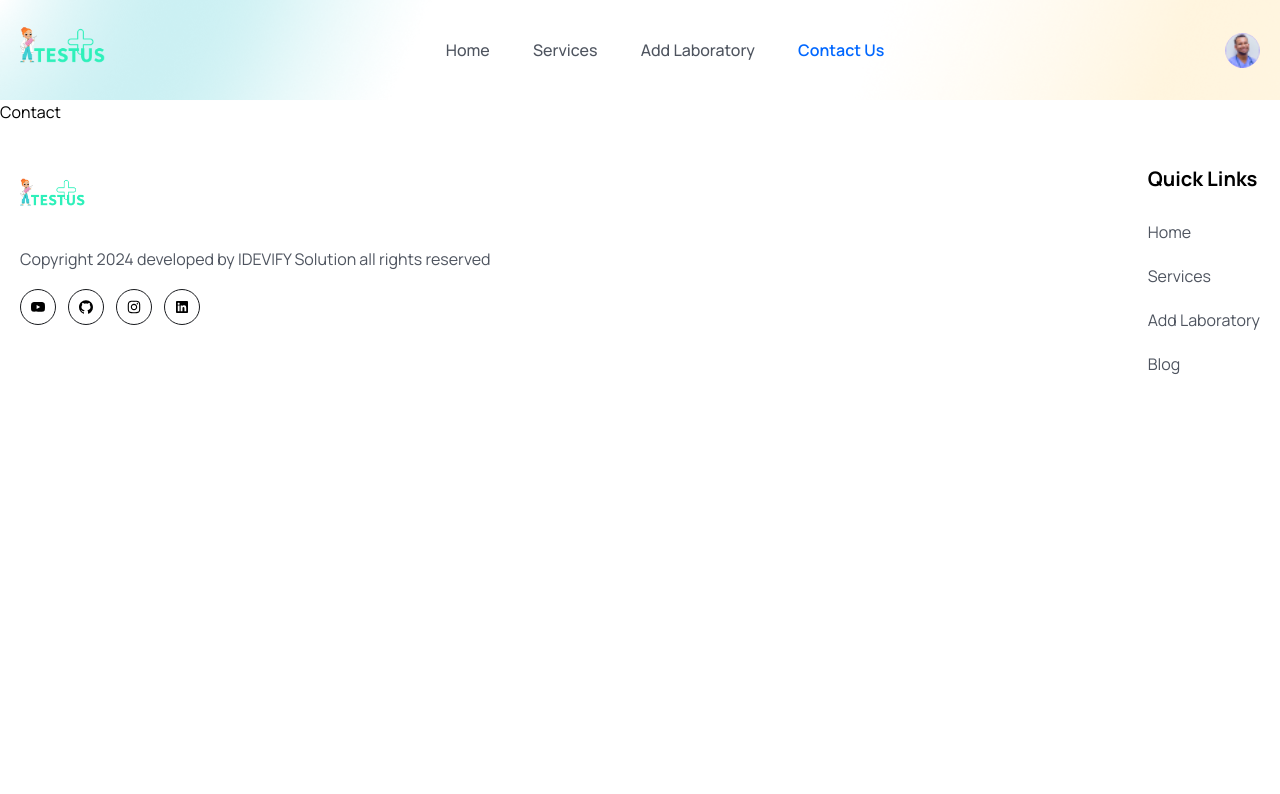
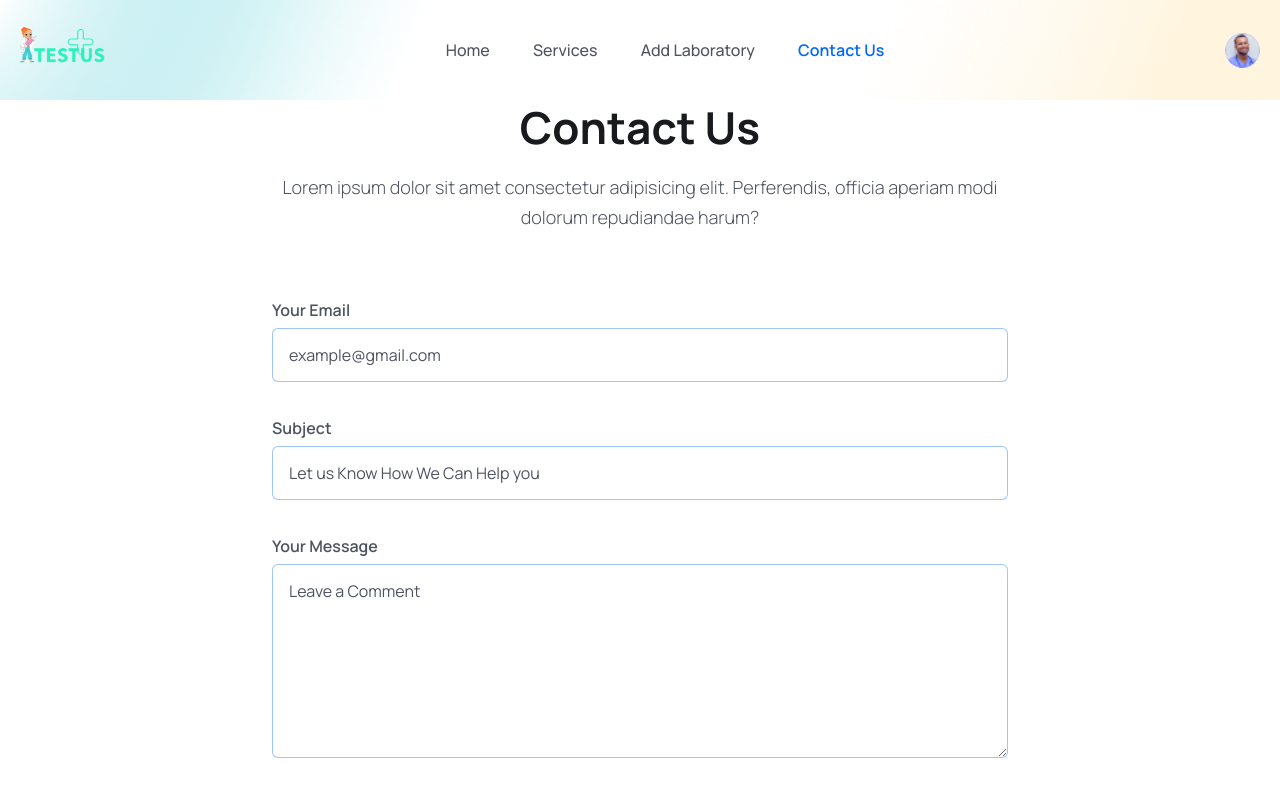
Before and after one commit to cwadyalkar/TestusPlus, a React (Vite) app in the folder frontend/: page /contact in a window 1280 px wide. Shown: the top 794 px of the page. Built offline with nearby package versions, Linux system fonts and the light colour scheme; the HTML template or start-up script is replaced by a standard one.

Commit message:
contact section added

```diff
--- a/frontend/src/Components/Footer.jsx
+++ b/frontend/src/Components/Footer.jsx
@@ -13,15 +13,15 @@ const socialLinks = [
     icon: <AiFillYoutube className="group-hover:text-white w-4 h-5" />,
   },
   {
-    path: "",
+    path: "https://github.com/cwadyalkar/TestusPlus",
     icon: <AiFillGithub className="group-hover:text-white w-4 h-5" />,
   },
   {
-    path: "",
+    path: "https://www.instagram.com/testus.co?igsh=ejByanNyb3EwNXk5",
     icon: <AiOutlineInstagram className="group-hover:text-white w-4 h-5" />,
   },
   {
-    path: "",
+    path: "https://www.linkedin.com/company/testus-plus-healthcare-services-pvt-ltd/",
     icon: <RiLinkedinBoxFill className="group-hover:text-white w-4 h-5" />,
   },
 ];
--- a/frontend/src/Pages/Contact.jsx
+++ b/frontend/src/Pages/Contact.jsx
@@ -1,8 +1,51 @@
-
 const Contact = () => {
   return (
-    <div>Contact</div>
-  )
-}
+    <div className="px-4 mx-auto max-w-screen-md">
+      <h2 className="heading text-center ">Contact Us</h2>
+      <p className="mb-8 lg:mb-16 font-light text-center text__para">
+        Lorem ipsum dolor sit amet consectetur adipisicing elit. Perferendis,
+        officia aperiam modi dolorum repudiandae harum?
+      </p>
+      <form action="" className="space-y-8">
+        <div>
+          <label htmlFor="email" className="form__label">
+            Your Email
+          </label>
+          <input
+            type="email"
+            id="email"
+            placeholder="example@gmail.com"
+            className="form__input mt-1"
+          />
+        </div>
+        <div>
+          <label htmlFor="subject" className="form__label">
+            Subject
+          </label>
+          <input
+            type="text"
+            id="subject"
+            placeholder="Let us Know How We Can Help you"
+            className="form__input mt-1"
+          />
+        </div>
+        <div className="sm:col-span-2">
+          <label htmlFor="message" className="form__label">
+            Your Message
+          </label>
+          <textarea rows='6'
+            type="text"
+            id="message"
+            placeholder="Leave a Comment"
+            className="form__input mt-1"
+          />
+        </div>
+        <button type="submit" className="btn rounded sm:w-fit">
+          Submit
+        </button>
+      </form>
+    </div>
+  );
+};
 
-export default Contact
+export default Contact;
--- a/frontend/src/index.css
+++ b/frontend/src/index.css
@@ -2,48 +2,51 @@
 @tailwind components;
 @tailwind utilities;
 
-@layer base{
-    section{
-        @apply py-[75px]
+@layer base {
+  section {
+    @apply py-[75px];
   }
 }
 
-@layer components{
-    .container{
-        @apply max-w-full w-[1440px] px-5 mx-auto
+@layer components {
+  .container {
+    @apply max-w-full w-[1440px] px-5 mx-auto;
   }
-    .btn{
-        @apply bg-cyan-400 py-[15px] px-[35px] rounded-[50px] text-white font-[600] mt-[38px]
+  .btn {
+    @apply bg-cyan-400 py-[15px] px-[35px] rounded-[50px] text-white font-[600] mt-[38px];
   }
-    .heading{
-        @apply text-[44px] leading-[54px] font-[700] text-headingColor
+  .heading {
+    @apply text-[44px] leading-[54px] font-[700] text-headingColor;
   }
-    .text__para{
-        @apply text-[18px] leading-[30px] font-[400] text-textColor mt-[18px]
+  .text__para {
+    @apply text-[18px] leading-[30px] font-[400] text-textColor mt-[18px];
   }
-    .header{
-        @apply bg-[url("./assets/images/mask.png")] bg-no-repeat bg-center bg-center bg-cover w-full h-[100px] leading-[100px]
+  .header {
+    @apply bg-[url("./assets/images/mask.png")] bg-no-repeat bg-center bg-center bg-cover w-full h-[100px] leading-[100px];
   }
-    .hero__section{
-        @apply bg-[url("./assets/images/hero-bg.png")] bg-no-repeat bg-center bg-center bg-cover
+  .hero__section {
+    @apply bg-[url("./assets/images/hero-bg.png")] bg-no-repeat bg-center bg-center bg-cover;
+  }
+  .form__label {
+    @apply text-textColor font-semibold text-[16px] leading-7 mb-2;
+  }
+  .form__input {
+    @apply w-full px-4 py-3 border border-solid border-[#0066ff61] focus:outline-none focus:border-primaryColor text-[16px] leading-7 text-headingColor rounded-md placeholder:text-textColor cursor-pointer;
   }
 }
-@media only screen and (max-width:1024px) {
-    .container{
-        @apply w-full
+@media only screen and (max-width: 1024px) {
+  .container {
+    @apply w-full;
   }
-    section{
+  section {
     @apply py-[35px];
-
   }
 }
-@media only screen and (max-width:768px) {
-    .heading{
-        @apply text-[26px] leading-[36px]
-
+@media only screen and (max-width: 768px) {
+  .heading {
+    @apply text-[26px] leading-[36px];
   }
-    .text__para{
-        @apply text-[16px] leading-7 mt-3
-
+  .text__para {
+    @apply text-[16px] leading-7 mt-3;
   }
 }
```
Also changed, not shown: frontend/src/Pages/Home.jsx (+13 -7 lines), frontend/src/Components/Header.jsx (line endings or trailing spaces). Lines whose indentation alone changed are shown as unchanged.
